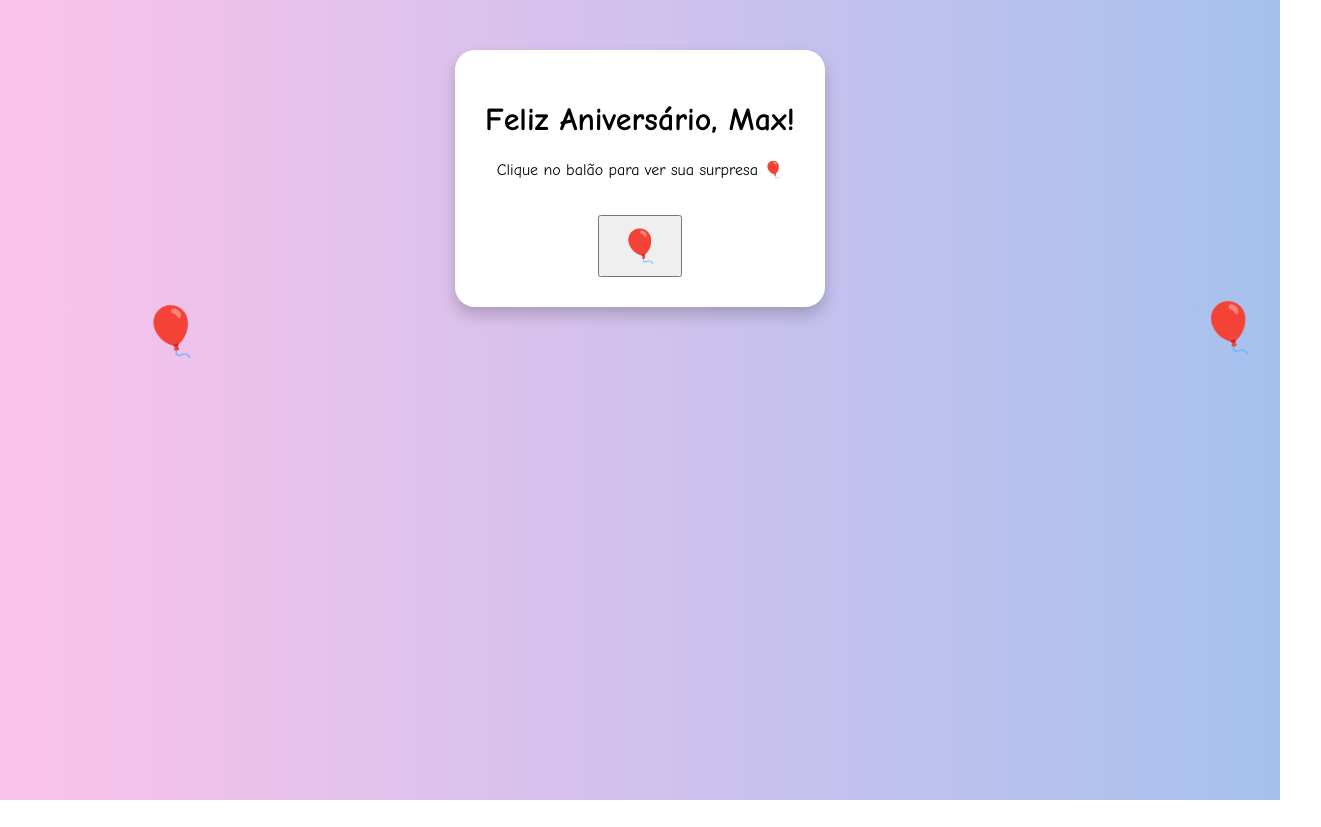
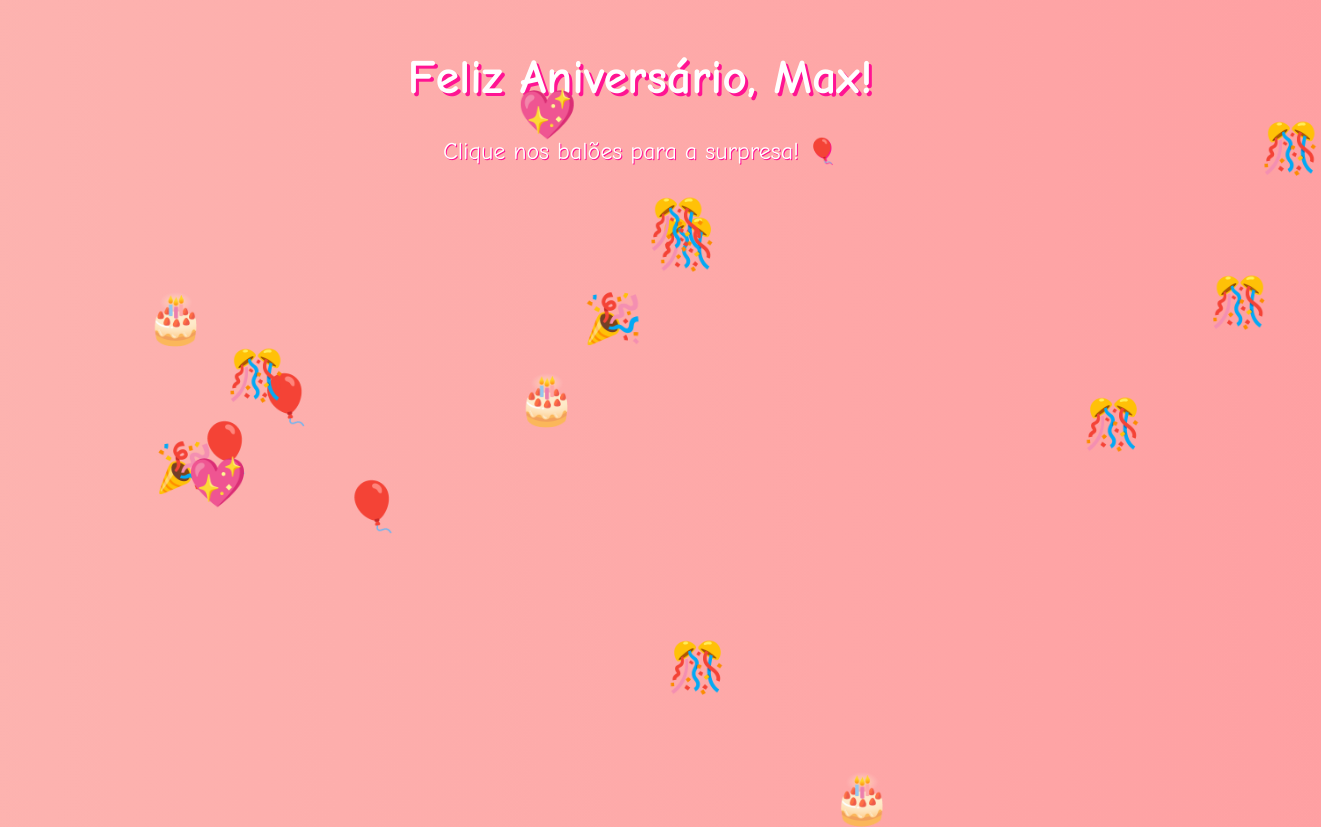
Before and after one commit to ratinha780-droid/Aniverss-rioMax, a plain HTML site: page index.html in a window 1280 px wide. Shown: the whole page, 1321 px wide, since content can reach past the window. Before the commit the page ends 800 px from the top, so only its background shows below. Drawn offline with nearby package versions, Linux system fonts and the light colour scheme.

Commit message:
Refactor birthday card HTML and styles

```diff
--- a/index.html
+++ b/index.html
@@ -6,52 +6,52 @@
 <title>Feliz Aniversário!</title>
 <style>
   body {
-    font-family: 'Comic Sans MS', cursive, sans-serif;
-    text-align: center;
-    background: linear-gradient(to right, #fbc2eb, #a6c1ee);
-    overflow: hidden;
     margin: 0;
     padding: 0;
+    overflow: hidden;
+    font-family: 'Comic Sans MS', cursive, sans-serif;
+    background: linear-gradient(270deg, #ff9a9e, #fad0c4, #a1c4fd);
+    background-size: 600% 600%;
+    animation: gradientBG 15s ease infinite;
+    text-align: center;
   }
 
-  .cartao {
-    background: white;
-    border-radius: 20px;
-    padding: 30px;
-    display: inline-block;
-    box-shadow: 0 8px 15px rgba(0,0,0,0.2);
-    margin-top: 50px;
-    position: relative;
-    z-index: 10;
+  @keyframes gradientBG {
+    0% {background-position: 0% 50%;}
+    50% {background-position: 100% 50%;}
+    100% {background-position: 0% 50%;}
   }
 
-  button {
-    font-size: 2rem;
-    padding: 10px 20px;
-    cursor: pointer;
-    margin-top: 20px;
+  h1 {
+    margin-top: 50px;
+    font-size: 3rem;
+    color: #fff;
+    text-shadow: 3px 3px #ff1493;
   }
 
-  .oculto {
-    display: none;
-  }
-
-  #surpresa p {
+  #mensagem {
     font-size: 1.5rem;
     margin-top: 20px;
-    color: #ff1493;
+    color: #fff;
+    text-shadow: 1px 1px #ff1493;
   }
 
   .balao {
     position: absolute;
     font-size: 3rem;
     cursor: pointer;
-    animation: subir 5s ease-in infinite;
+    animation: subir linear infinite;
+    user-select: none;
+    transition: transform 0.2s;
+  }
+
+  .balao:hover {
+    transform: scale(1.3);
   }
 
   @keyframes subir {
-    0% { transform: translateY(0px); }
-    100% { transform: translateY(-500px); }
+    0% { transform: translateY(100vh);}
+    100% { transform: translateY(-200px);}
   }
 
   canvas {
@@ -59,71 +59,53 @@
     top: 0;
     left: 0;
     pointer-events: none;
-    z-index: 5;
+    z-index: 999;
   }
 </style>
 </head>
 <body>
 
-<div class="cartao">
-    <h1>Feliz Aniversário, Max!</h1>
-    <p>Clique no balão para ver sua surpresa 🎈</p>
-    <button id="balao">🎈</button>
-    <div id="surpresa" class="oculto">
-        <p>Você é incrível! 🎉</p>
-        <audio id="musica" src="Ann_music.mp3"></audio>
-    </div>
-</div>
-
+<h1>Feliz Aniversário, Max!</h1>
+<p id="mensagem">Clique nos balões para a surpresa! 🎈</p>
+<audio id="musica" src="Ann_music.mp3"></audio>
 <canvas id="confete"></canvas>
 
 <script src="https://cdn.jsdelivr.net/npm/canvas-confetti@1.6.0/dist/confetti.browser.min.js"></script>
 <script>
-const balaoBtn = document.getElementById('balao');
-const surpresa = document.getElementById('surpresa');
+const canvas = document.getElementById('confete');
+const confetti = window.confetti.create(canvas, { resize: true });
 const musica = document.getElementById('musica');
-const canvas = document.getElementById('confete');
-const confete = window.confetti.create(canvas, { resize: true });
 
-balaoBtn.addEventListener('click', () => {
-    surpresa.classList.remove('oculto');
-    musica.play();
-    lancarConfete();
-});
+// Cria um balão flutuante
+function criarBalao() {
+    const balao = document.createElement('div');
+    balao.className = 'balao';
+    const emojis = ['🎈','🎉','🎊','💖','🎂'];
+    balao.textContent = emojis[Math.floor(Math.random()*emojis.length)];
+    balao.style.left = Math.random() * window.innerWidth + 'px';
+    balao.style.animationDuration = (5 + Math.random() * 5) + 's';
+    document.body.appendChild(balao);
 
-function lancarConfete() {
-    const duracao = 5 * 1000;
-    const fim = Date.now() + duracao;
-
-    (function quadro() {
-        confete({
-            particleCount: 5,
-            angle: 60,
-            spread: 55,
-            origin: { x: 0 }
+    balao.addEventListener('click', () => {
+        confetti({
+            particleCount: 50,
+            spread: 100,
+            origin: { x: Math.random(), y: Math.random() * 0.5 }
         });
-        confete({
-            particleCount: 5,
-            angle: 120,
-            spread: 55,
-            origin: { x: 1 }
-        });
-
-        if (Date.now() < fim) {
-            requestAnimationFrame(quadro);
-        }
-    }());
+        musica.play();
+        balao.remove();
+        const msg = document.getElementById('mensagem');
+        msg.textContent = "Você é incrível! 🎉";
+        msg.style.transform = "scale(1.2)";
+        setTimeout(()=> msg.style.transform = "scale(1)", 500);
+    });
 }
 
-// Balões flutuantes
-for (let i = 0; i < 5; i++) {
-    const balao = document.createElement('div');
-    balao.className = 'balao';
-    balao.textContent = '🎈';
-    balao.style.left = Math.random() * window.innerWidth + 'px';
-    balao.style.animationDuration = (3 + Math.random() * 3) + 's';
-    document.body.appendChild(balao);
-}
+// Gera balões iniciais
+for(let i=0;i<15;i++) criarBalao();
+
+// Gera novos balões a cada 2 segundos
+setInterval(criarBalao, 2000);
 </script>
 
 </body>
```
